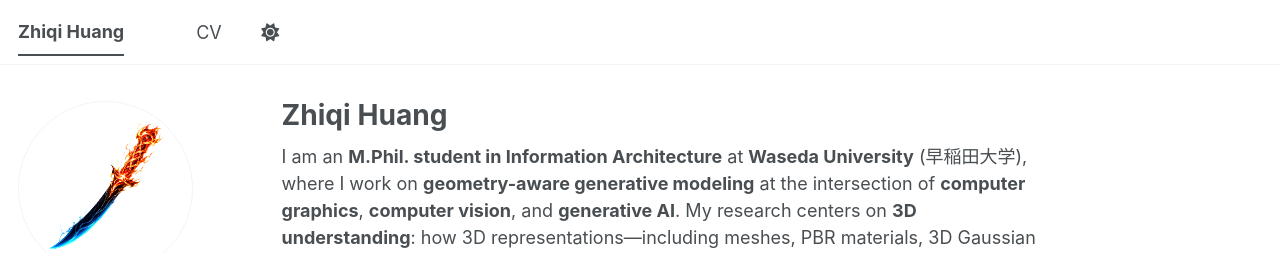
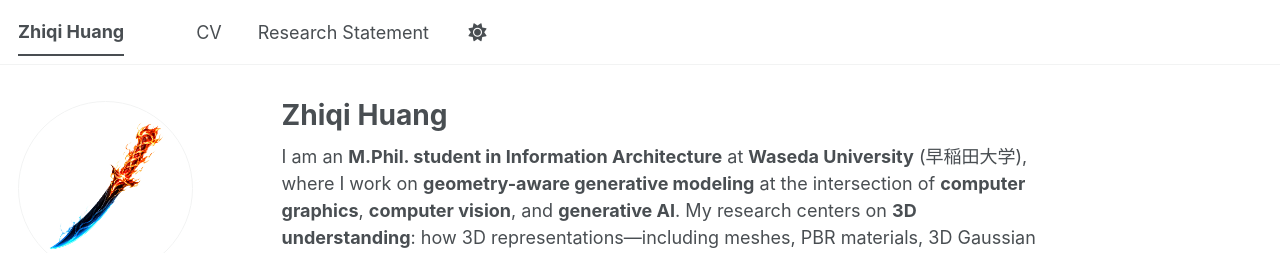
Before and after one commit to huang-zhiqi/huang-zhiqi.github.io, a Jekyll site: the page built from _pages/about.md, in a window 1280 px wide. Shown: the top 253 px of the page. Built offline with Jekyll 4.4.1, drawn with Linux system fonts in a browser that asks for light colours; some web fonts are replaced; a script bundle is joined from its source files by our own code; library files that are not in the unit come from our copies.

Commit message:
增加导航到研究陈述

```diff
--- a/_data/navigation.yml
+++ b/_data/navigation.yml
@@ -26,5 +26,8 @@ main:
   - title: "CV"
     url: /files/cv.pdf
 
+  - title: "Research Statement"
+    url: /files/Research%20Statement.pdf
+
   # - title: "Guide"
   #   url: /markdown/
```
